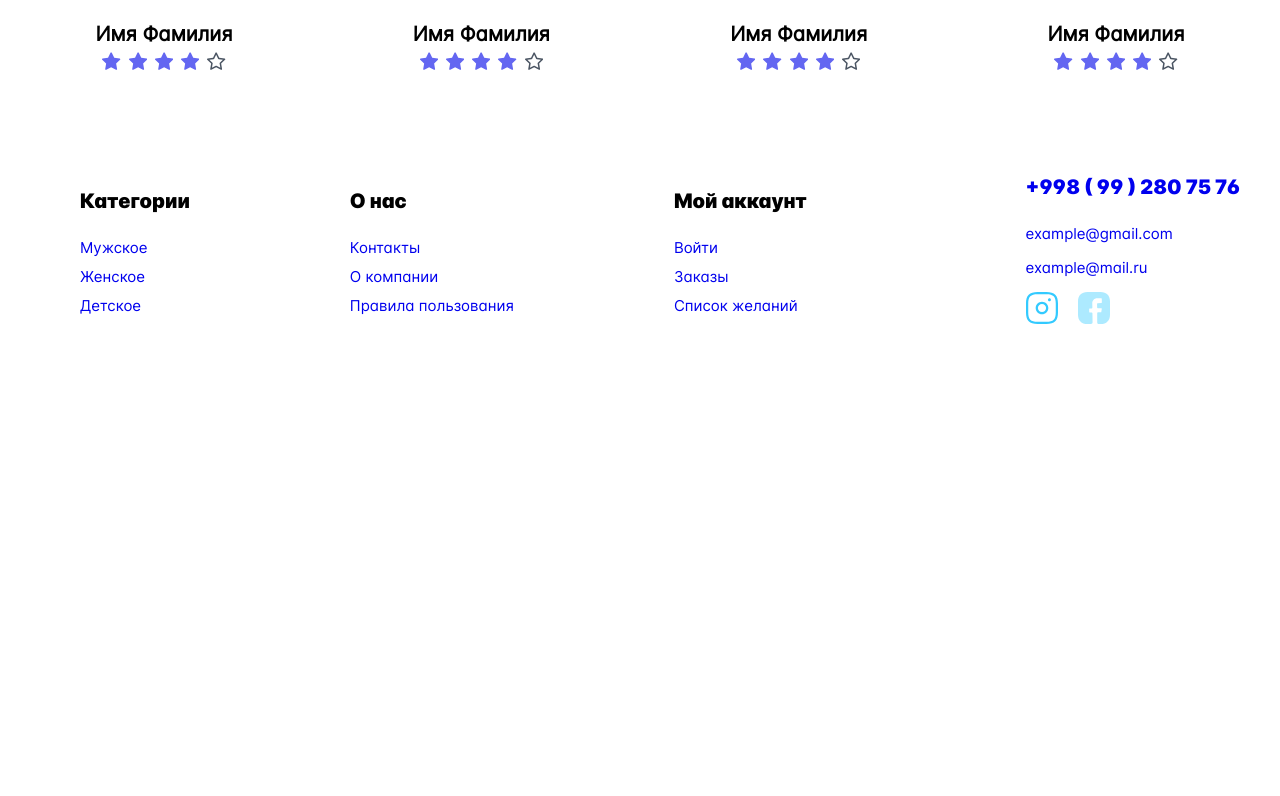
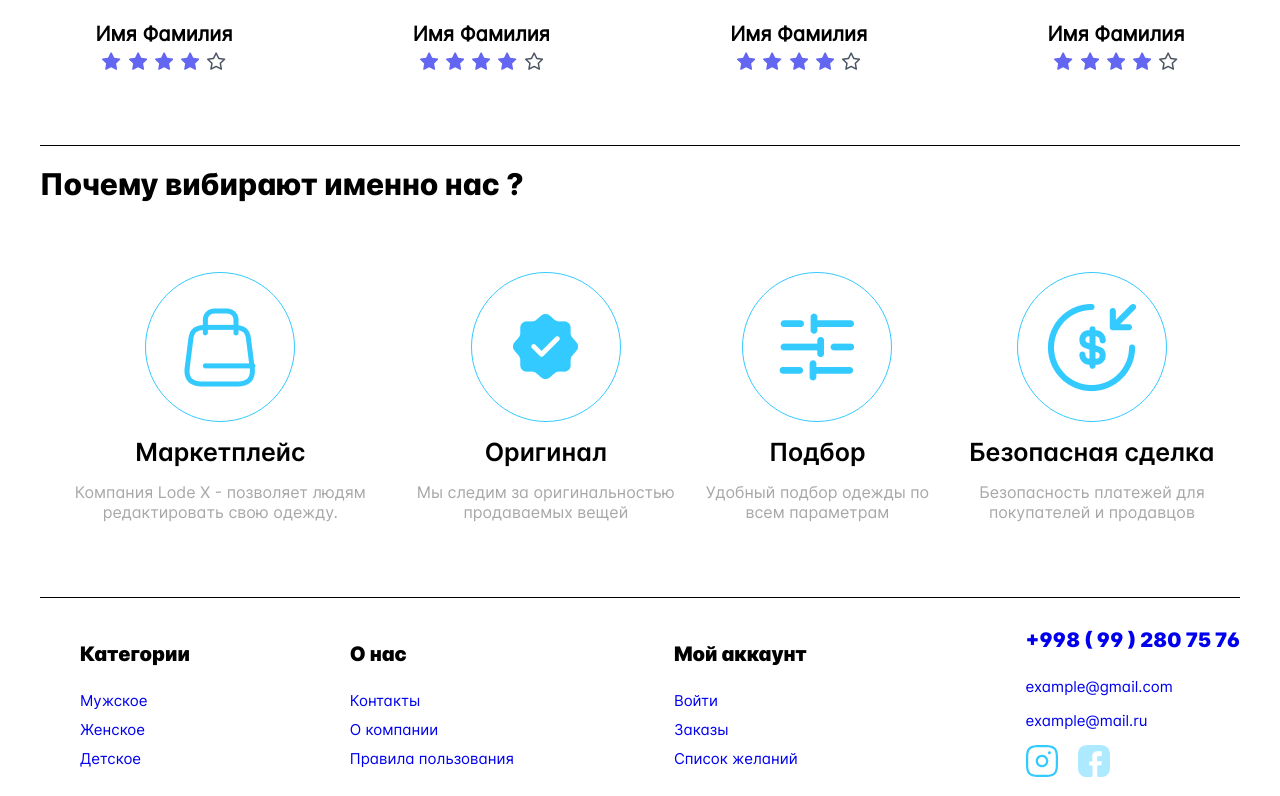
Before and after one commit to dsabirbaev/Lodex, a React (Vite) app: page / in a window 1280 px wide. Shown: the part 2883-3679 px from the top of the page. Before the commit the page ends 3226 px from the top, so only its background shows below. Built offline with nearby package versions, Linux system fonts and the light colour scheme.

Commit message:
add about section

```diff
--- /dev/null
+++ b/src/components/About/index.jsx
@@ -0,0 +1,26 @@
+
+import { about } from "../../service/db";
+import { CardAbout } from "../UI/Card";
+import "./style.scss";
+
+const index = () => {
+    return (
+        <div className="about-wrapper pt-[20px] pb-[75px]">
+            <div className="flex items-center justify-between mb-[70px]">
+                <h2 className="text-[30px] font-['InterExtraBold']">Почему вибирают именно  нас ?</h2>
+                <span></span>
+            </div>
+
+            <div className="flex items-center justify-between">
+                {
+                    about?.map((item) => {
+                        return <CardAbout key={item?.id} data={item}/>
+                    })
+                }
+
+            </div>
+        </div>
+    );
+};
+
+export default index;
--- /dev/null
+++ b/src/components/About/style.scss
@@ -0,0 +1,5 @@
+
+.about-wrapper{
+    border-top: 1px solid black;
+    border-bottom: 1px solid black;
+}
--- /dev/null
+++ b/src/components/UI/Card/CardAbout.jsx
@@ -0,0 +1,21 @@
+
+
+
+
+const CardAbout = ({ data: { img, title, text } }) => {
+    return (
+        <div>
+            <div className="flex items-center justify-center mb-[15px]">
+                <div className="w-[150px] h-[150px] flex items-center justify-center rounded-full" style={{border: '1px solid #33caff'}} >
+                    <img src={img} alt={title} className="" />
+                </div>
+            </div>
+            <div>
+                <h2 className="text-[25px] font-['InterSemiBold'] text-center mb-[15px]">{title}</h2>
+                <p className="text-[#A8A8A8] text-[16px] text-center">{text}</p>
+            </div>
+        </div>
+    );
+};
+
+export default CardAbout;
--- a/src/components/UI/Card/index.jsx
+++ b/src/components/UI/Card/index.jsx
@@ -5,5 +5,6 @@
 
 
 import CardCollection from "./CardCollection";
-
-export {CardCollection};
+import CardAbout from "./CardAbout";
+import CardDesinger from "./CardDesinger"
+export {CardCollection, CardAbout, CardDesinger};
--- a/src/index.css
+++ b/src/index.css
@@ -38,6 +38,11 @@ body {
 }
 
 @font-face {
+  font-family: InterSemiBold;
+  src: url(./assets/fonts/Inter/static/Inter-SemiBold.ttf);
+}
+
+@font-face {
   font-family: InterExtraBold;
   src: url(./assets/fonts/Inter/static/Inter-ExtraBold.ttf);
 }
--- a/src/pages/Home/index.jsx
+++ b/src/pages/Home/index.jsx
@@ -4,6 +4,7 @@ import Intro from "../../components/UI/Intro";
 import Collection from "../../components/Collection";
 import Brands from "../../components/Brands";
 import Designers from "../../components/Designers";
+import About from "../../components/About";
 import { manIntro } from "../../assets";
 import { mencollection } from "../../service/db";
 const index = () => {
@@ -32,6 +33,12 @@ const index = () => {
                    <Designers/>
                 </div>
             </section>
+
+            <section>
+                <div className="container">
+                   <About/>
+                </div>
+            </section>
         </>
 
     );
```
